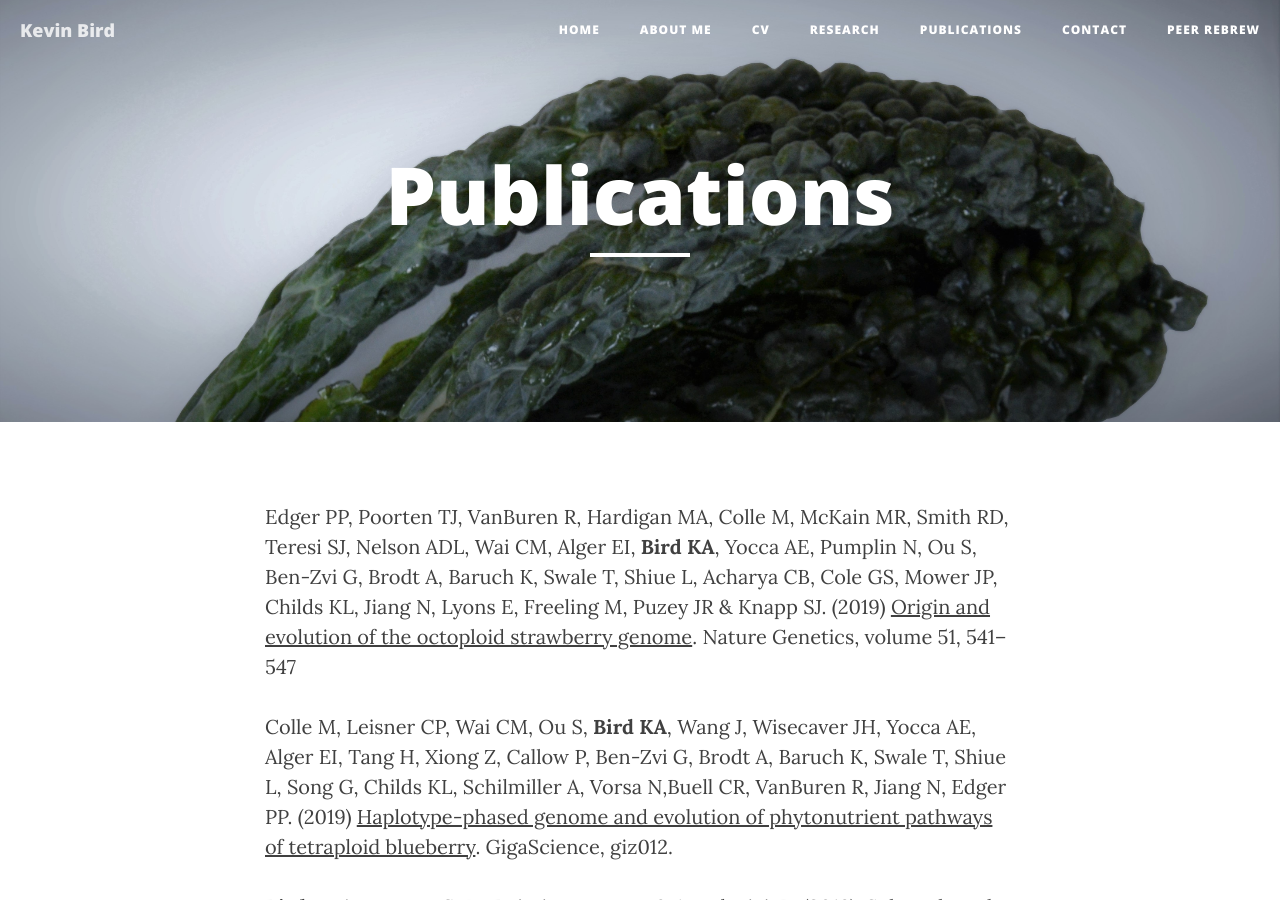
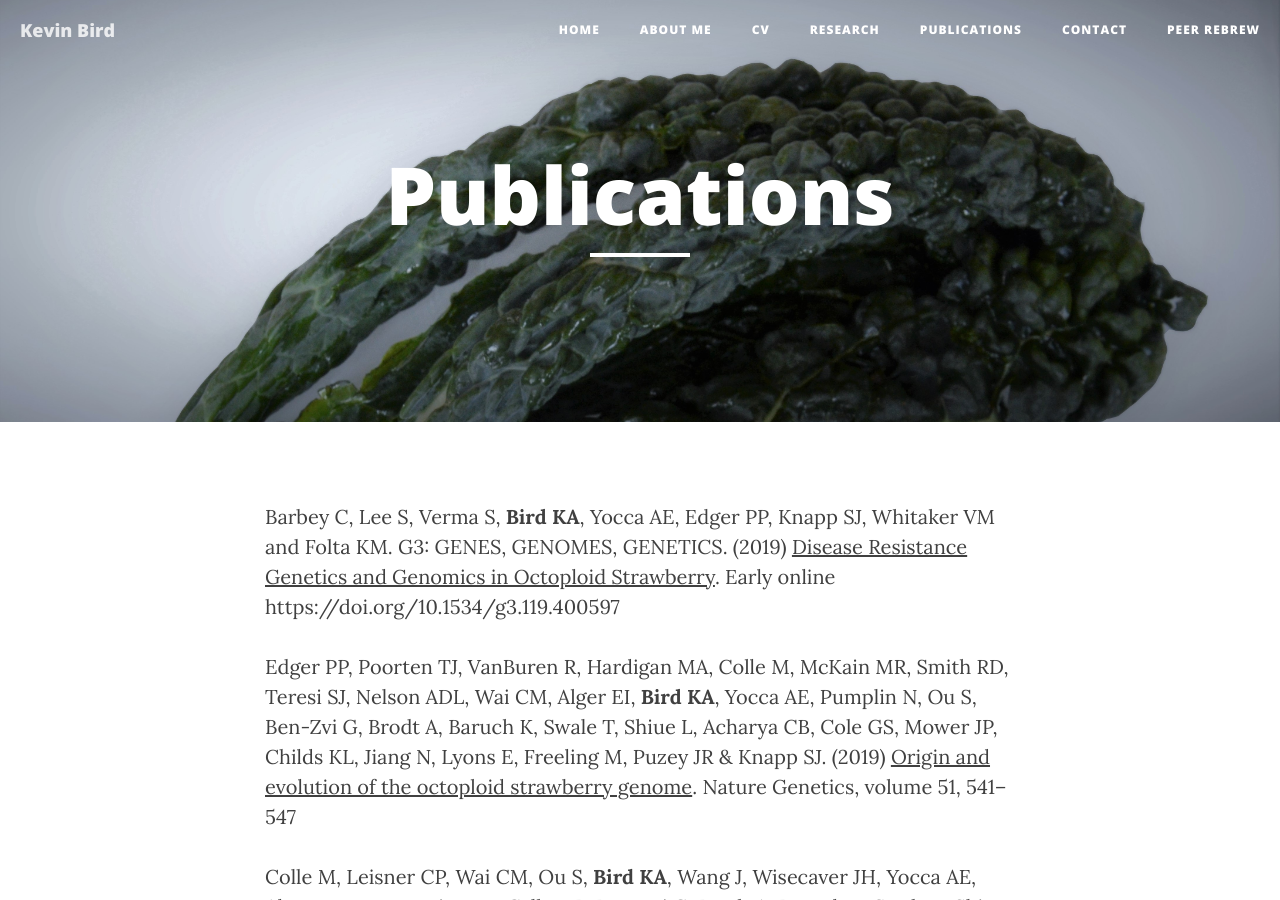
Before and after one commit to KevinABird/KevinABird.github.io, a Jekyll site: the page built from 4_publications.md, in a window 1280 px wide and 900 px high. Built offline with Jekyll 4.4.1, drawn with Linux system fonts in a browser that asks for light colours; nearby versions of some CDN libraries.

Commit message:
Update 4_publications.md
add Barbey et al 2019

```diff
--- a/4_publications.md
+++ b/4_publications.md
@@ -3,6 +3,9 @@ layout: page
 title: "Publications"
 header-img: "img/Banner1-1.jpg"
 ---
+
+Barbey C, Lee S, Verma S, **Bird KA**, Yocca AE, Edger PP, Knapp SJ, Whitaker VM and Folta KM.
+G3: GENES, GENOMES, GENETICS. (2019) [Disease Resistance Genetics and Genomics in Octoploid Strawberry](https://www.g3journal.org/content/early/2019/08/16/g3.119.400597). Early online https://doi.org/10.1534/g3.119.400597
 
 Edger PP, Poorten TJ, VanBuren R, Hardigan MA, Colle M,  McKain MR, Smith RD,  Teresi SJ, Nelson ADL, Wai CM, Alger EI, **Bird KA**, Yocca AE, Pumplin N, Ou S, Ben-Zvi G, Brodt A, Baruch K, Swale T, Shiue L, Acharya CB,  Cole GS, Mower JP, Childs KL, Jiang N, Lyons E, Freeling M, Puzey JR & Knapp SJ.  (2019) [Origin and evolution of the octoploid strawberry genome](https://www.nature.com/articles/s41588-019-0356-4). Nature Genetics, volume 51, 541–547
 
```
